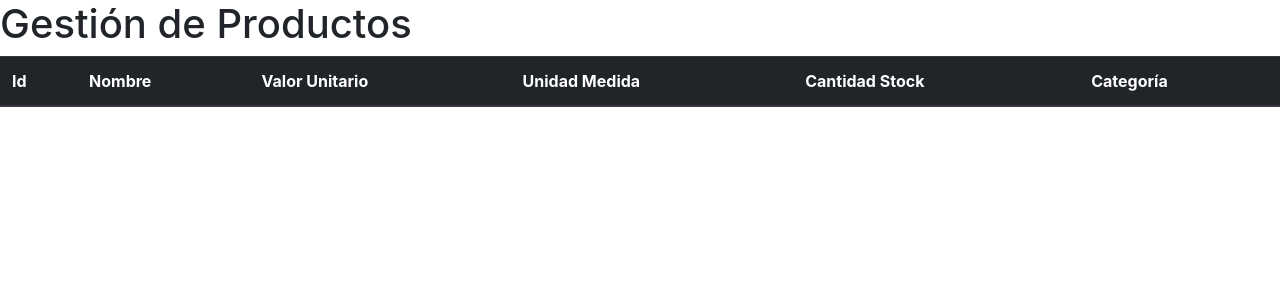
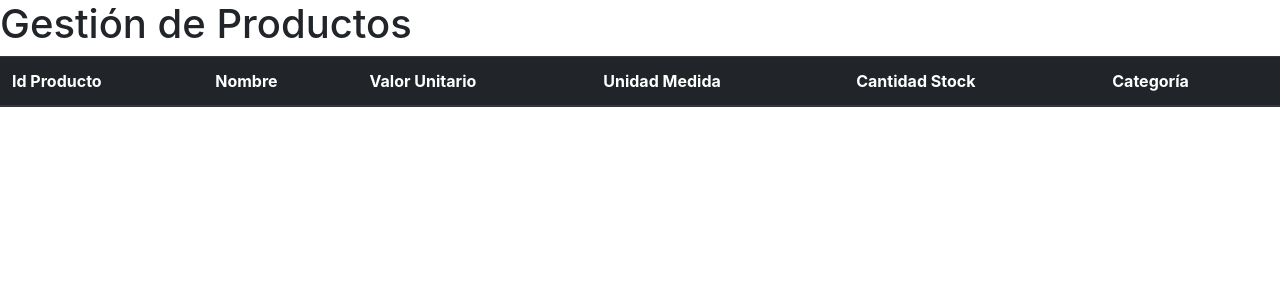
Before and after one commit to jlballesterosv/flask-mvc-2, a Flask app: page /productos in a window 1280 px wide. Shown: the part 56-356 px from the top of the page. Run offline with Flask 2, Linux system fonts and the light colour scheme; data that the repository does not hold is empty; parts of the project's set-up code (start-up, migrations or seed data) failed here and were passed over; some libraries are stand-ins or nearby versions.

Commit message:
Update productos.html

```diff
--- a/templates/productos.html
+++ b/templates/productos.html
@@ -6,7 +6,7 @@
    <table class="table">
       <thead class="thead-dark">
         <tr>
-          <th scope="col">Id</th>
+          <th scope="col">Id Producto</th>
           <th scope="col">Nombre</th>
           <th scope="col">Valor Unitario</th>
           <th scope="col">Unidad Medida</th>
```
